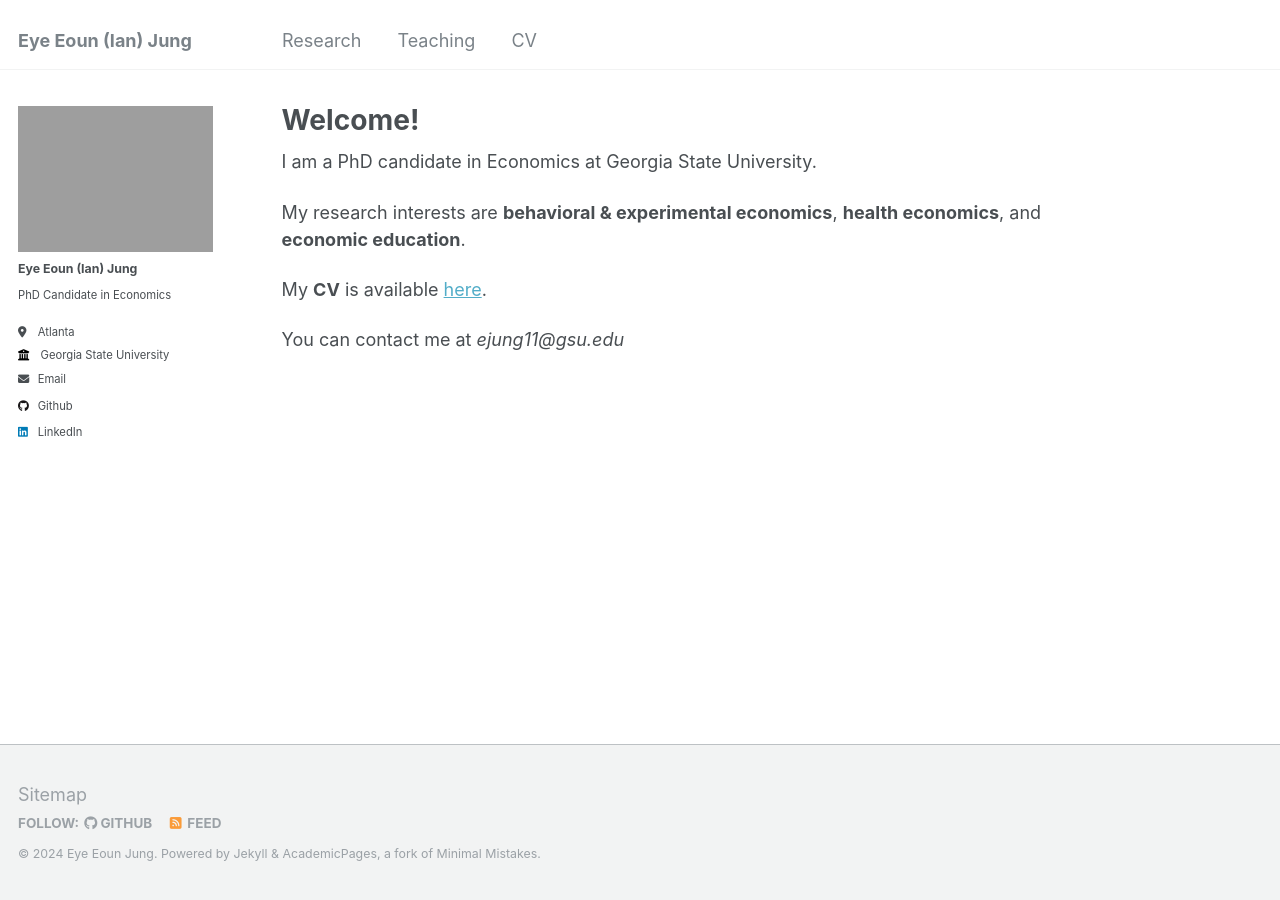
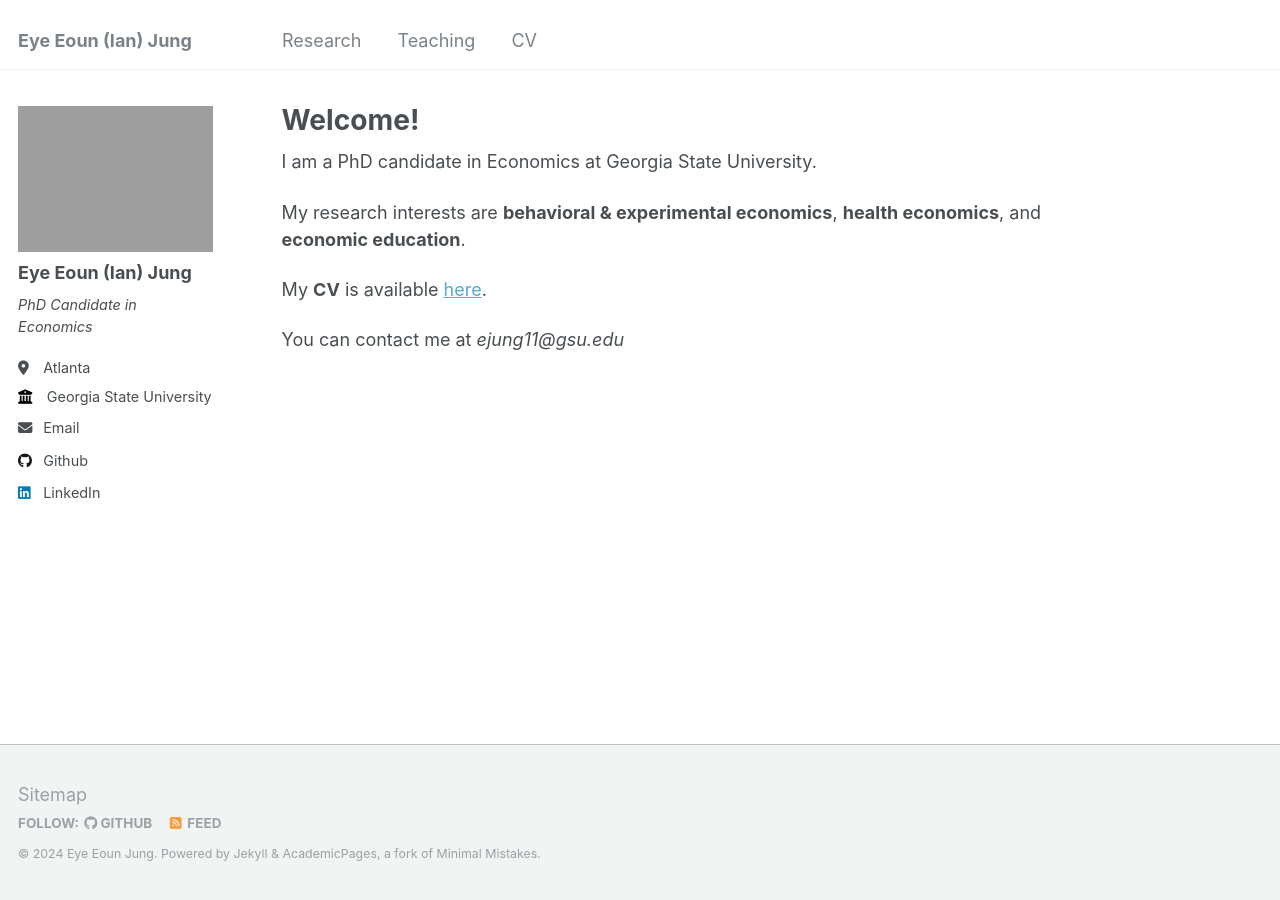
Before and after one commit to ejung11/ejung11.github.io, a Jekyll site: the page built from _pages/about.md, in a window 1280 px wide. Built offline with Jekyll 4.4.1, drawn with Linux system fonts in a browser that asks for light colours.

Commit message:
Update _sidebar.scss
change font sizes and settings

```diff
--- a/_sass/_sidebar.scss
+++ b/_sass/_sidebar.scss
@@ -42,12 +42,12 @@
   }
 
   h3, h4 {
-    font-size: $type-size-7;
+    font-size: 1em;
   }
 
   p, li {
     font-family: $sans-serif;
-    font-size: $type-size-8;
+    font-size: 0.8em;
     line-height: 1.5;
   }
 
@@ -125,7 +125,7 @@
 }
 .sidebar .author__name {
   font-family: $sans-serif;
-  font-size: $type-size-7;
+  font-size: 1em;
 }
 
 .sidebar .author__desktop {
@@ -146,6 +146,8 @@
 
 .author__bio {
   margin: 0;
+  font-size: 0.9em;
+  font-style: italic;
 
   @include breakpoint($large) {
     margin-top: 10px;
```
